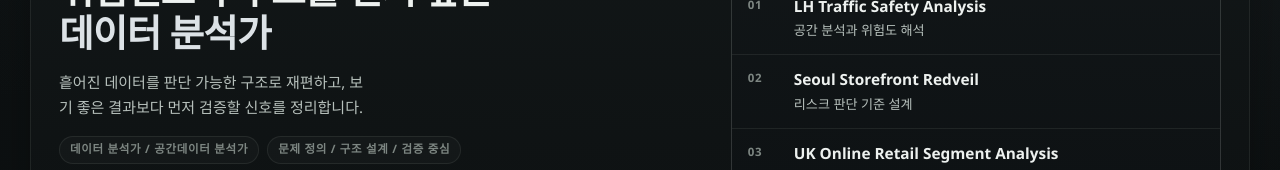
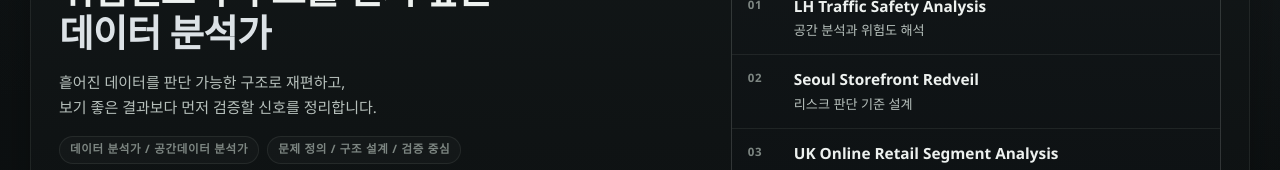
Before and after one commit to dffxonnb-cyber/signal-archive, a Next.js app: page / in a window 1280 px wide. Shown: the part 251-421 px from the top of the page. Built offline with nearby package versions, Linux system fonts and the light colour scheme.

Commit message:
Tighten home hero summary wrapping

```diff
--- a/app/globals.css
+++ b/app/globals.css
@@ -421,6 +421,11 @@ main {
   line-height: 1.66;
 }
 
+.home-hero__summary-line {
+  display: block;
+  white-space: nowrap;
+}
+
 .home-hero__meta-line {
   display: flex;
   flex-wrap: wrap;
@@ -1603,4 +1608,8 @@ main {
     font-size: 1.45rem;
     line-height: 1.16;
   }
-}
+
+  .home-hero__summary-line {
+    white-space: normal;
+  }
+}
--- a/app/page.tsx
+++ b/app/page.tsx
@@ -99,8 +99,12 @@ export default function HomePage() {
             </h1>
 
             <p className="home-hero__summary">
-              흩어진 데이터를 판단 가능한 구조로 재편하고, 보기 좋은 결과보다 먼저 검증할 신호를
-              정리합니다.
+              <span className="home-hero__summary-line">
+                흩어진 데이터를 판단 가능한 구조로 재편하고,
+              </span>
+              <span className="home-hero__summary-line">
+                보기 좋은 결과보다 먼저 검증할 신호를 정리합니다.
+              </span>
             </p>
 
             <div className="home-hero__meta-line" aria-label="핵심 메타">
```
